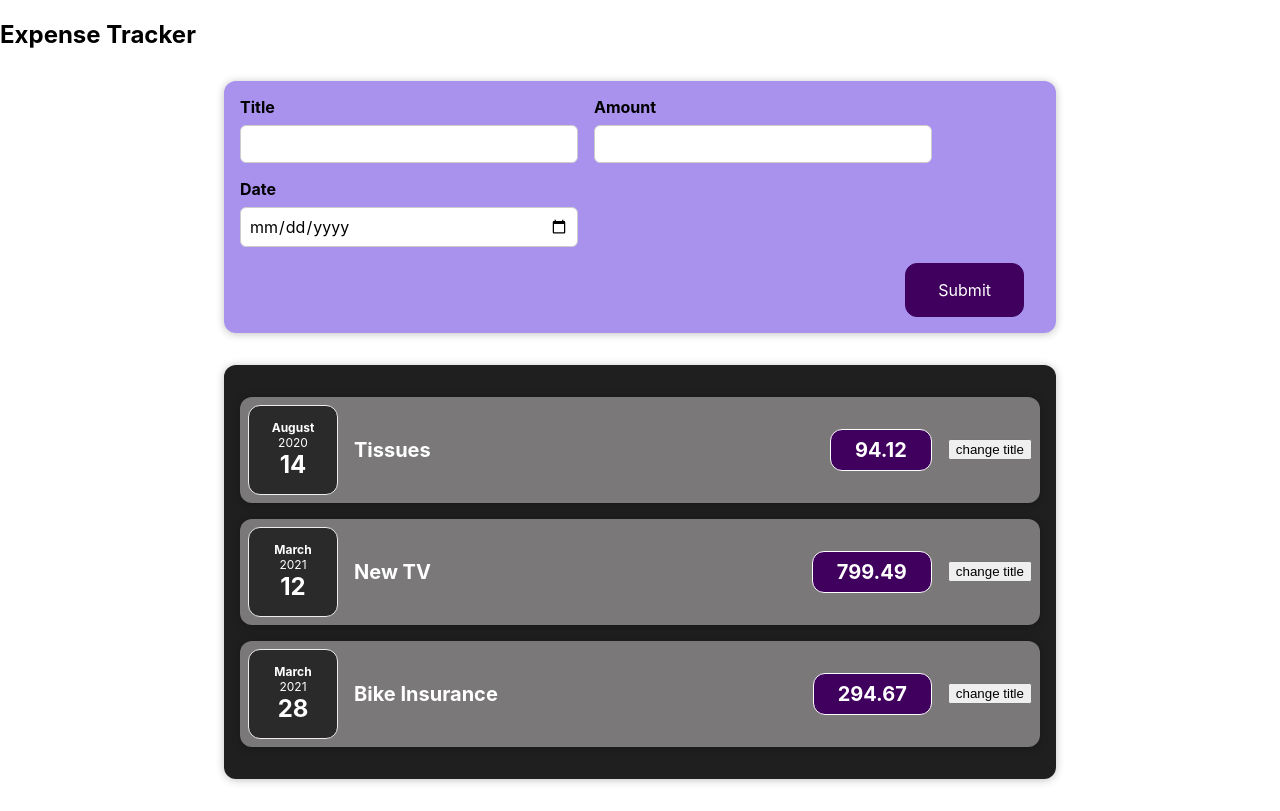
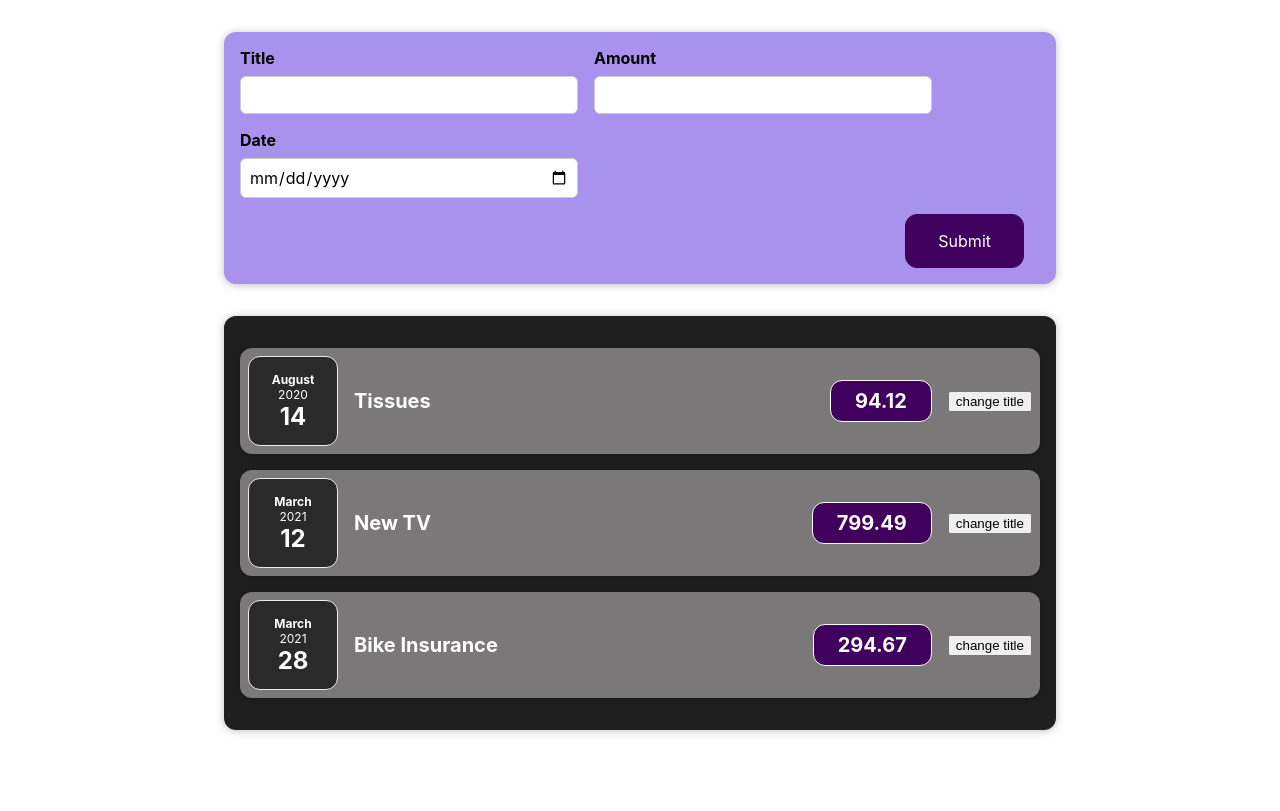
Before and after one commit to Chandanindalkar/react-guide, a React (Create React App) app: page / in a window 1280 px wide. Built offline with nearby package versions, Linux system fonts and the light colour scheme.

Commit message:
added a way to get user input onChange in Form

```diff
--- a/src/App.js
+++ b/src/App.js
@@ -31,9 +31,10 @@ function App() {
 
   return (
     <div className="App">
-      <h2>Expense Tracker</h2>
       <NewExpense/>
-      <Expenses expense = {expenses}></Expenses>
+      <Expenses
+        expense = {expenses}>
+      </Expenses>
     </div>
   );
 }
--- a/src/components/Expenses/ExpenseDate.js
+++ b/src/components/Expenses/ExpenseDate.js
@@ -2,6 +2,7 @@ import React from 'react';
 import './ExpenseDate.css';
 
 function ExpenseDate(props) {
+    console.log(props.date)
     const month = props.date.toLocaleString('en-us', {month: 'long'})
     const day = props.date.toLocaleString('en-us', {day: '2-digit'})
     const year = props.date.getFullYear()
--- a/src/components/NewExpense/ExpenseForm.js
+++ b/src/components/NewExpense/ExpenseForm.js
@@ -1,5 +1,5 @@
 import React, {useState} from 'react';
-import './ExpenseForm.css'
+import './ExpenseForm.css';
 
 function ExpenseForm() {
     const [enteredTitle, setenteredTitle] = useState('')
@@ -7,13 +7,15 @@ function ExpenseForm() {
     const [enteredDate, setenteredDate] = useState('')
 
     const titleChangeHandler = (event) => {
-        setenteredTitle(event.target.value)
+        setenteredTitle(event)
         setTimeout(console.log(enteredTitle), 5000)
     }
+
     const amountChangeHandler = (event) => {
         setenteredAmount(event.target.value)
         setTimeout(console.log(enteredAmount), 5000)
     }
+
     const dateChangeHandler = (event) => {
         setenteredDate(event.target.value)
         setTimeout(console.log(enteredDate), 5000)
```
